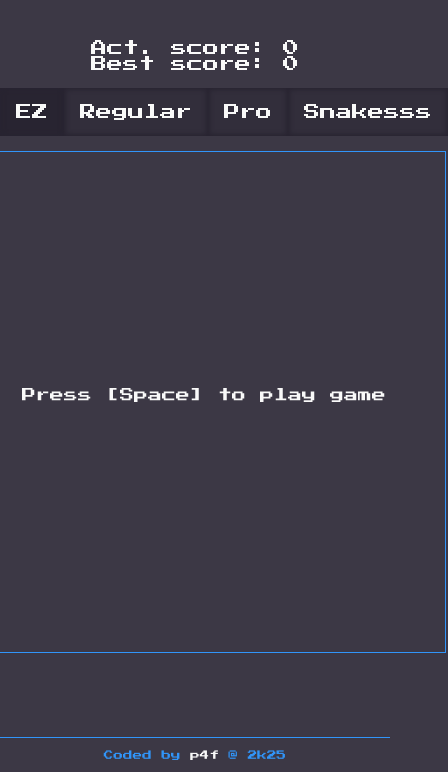
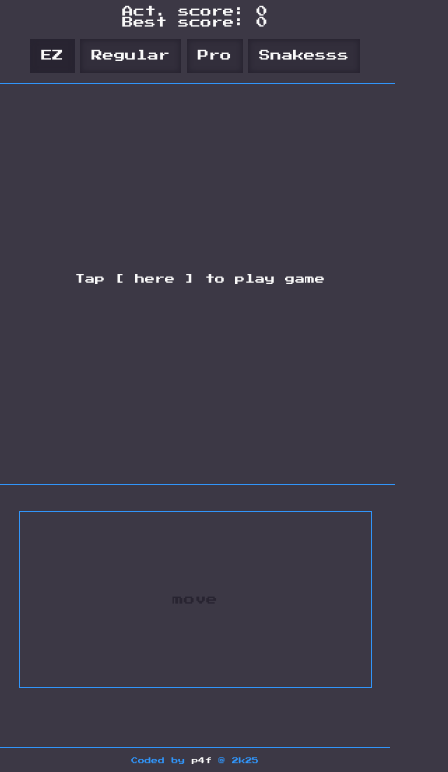
Before and after one commit to p4f-4-fun/Snake-2D-with-mobile-sterring, a plain HTML site: page index.html in a window 390 px wide. Shown: the part 72-844 px from the top of the page, 448 px wide, since content can reach past the window. Drawn offline with Linux system fonts and the light colour scheme.

Commit message:
start implementation of mobile touch steering, reactonwindowresize functioning, rAF implementation instead of setTimeout strategy, window scrollTo at mobile to always scroll bottom, some rwd

```diff
--- a/app.js
+++ b/app.js
@@ -19,13 +19,18 @@ const appGlobalProperties = {
 const gameLevels = {
     // "level_name": divider
     // for frames per second and more fps = more difficult game actually is
-    "EZ": 7,
-    "Regular": 15,
+    "EZ": 10,
+    "Regular": 20,
     "Pro": 30,
-    "Snakesss": 60,
+    "Snakesss": 45,
 };
 
 let gamerLevel = localStorage.getItem("gamerLevel") || "EZ";
+
+// rAF frame sterring
+let reqFPS = (() => Object.values(gameLevels)[ Object.entries(gameLevels).findIndex(entry => entry[0] === gamerLevel) ])();
+let computedDiffBetweenTimestamps = 0;
+let lastTimestamp = 0;
 
 const isPaused = {
     state: true,
@@ -45,8 +50,8 @@ const snake = {
     direction: "right",
     tail: [],
     tailColor: appGlobalProperties.colorGreen,
-    xPos: canvas.width/2,
-    yPos: canvas.height/2,
+    xPos: canvas.width / 2,
+    yPos: canvas.height / 2,
 };
 
 const applesStack = [];
@@ -57,13 +62,10 @@ const appleObjectsTemplate = [
     ["xPos", 0],
     ["yPos", 0],
 ];
-
-// Object Image OImage
-const OImage = new Image( appleObjectsTemplate[0][1] );
+// Object Image OImage with x,y dimensions which is actually snake.dimension value
+const OImage = new Image( appleObjectsTemplate[0][1], appleObjectsTemplate[0][1] );
 
 const createGameLevelElement = () => {
-    const gameLevelContainer = $(".game-level");
-
     // Create as much div levels as Object gameLevels contains (scalable)
     Object.keys(gameLevels).forEach(key => {
         const divLevelElement = $d.createElement("div");
@@ -72,26 +74,24 @@ const createGameLevelElement = () => {
 
         // flag level element active if
         (key === gamerLevel)
-            ? divLevelElement.classList.add("level","active")
+            ? divLevelElement.classList.add("level", "active")
             : divLevelElement.classList.add("level");
 
-        gameLevelContainer.appendChild(divLevelElement);
+        $(".game-level").appendChild(divLevelElement);
     });
 };
 
 const gameLevelHandler = (EventTarget) => {
-    const levelActiveElements = $all(".level.active");
-    levelActiveElements.forEach(element => element.classList.remove("active"));
-
+    $all(".level.active").forEach(element => element.classList.remove("active"));
     EventTarget.classList.add("active");
 
     gamerLevel = EventTarget.dataset.level;
     localStorage.setItem("gamerLevel", gamerLevel);
+
+    reqFPS = Object.values(gameLevels)[ Object.entries(gameLevels).findIndex(entry => entry[0] === gamerLevel) ];
 };
 
-const cleanUpCanvas = () => {
-    ctx.clearRect(0, 0, canvas.width, canvas.height);
-};
+const cleanUpCanvas = () => ctx.clearRect(0, 0, canvas.width, canvas.height);
 
 const drawPauseState = () => {
     ctx.font = `${isPaused.fontSize} "${isPaused.fontFamily}"`;
@@ -99,9 +99,7 @@ const drawPauseState = () => {
     ctx.fillText(`${isPaused.text.content}`, isPaused.text.xPos, isPaused.text.yPos);
 };
 
-const renderScore = () => {
-    $(".actual-score > span").textContent = actualScore;
-};
+const renderScore = () => $(".actual-score > span").textContent = actualScore;
 
 const renderBestScore = () => {
     if (localStorage.getItem("bestScore"))
@@ -120,15 +118,13 @@ const updateScore = () => {
     renderBestScore();
 };
 
-const gameOver = () => {
-    window.location.reload();
-};
+const gameOver = () => window.location.reload();
 
 const mapSnakePositions = () => {
     if (actualScore !== 0) {
+        // Remove elements from [actualScore + 1] position, + 1 means next afters, because of unshift now new element
+        snake.tail.splice(actualScore + 1, 1);
         snake.tail.unshift({x: snake.xPos, y: snake.yPos});
-        // Remove elements from [actualScore + 1] position, + 1 means next after, because of unshift now new element
-        snake.tail.splice(actualScore + 1, 1);
         return;
     }
 
@@ -173,7 +169,7 @@ const drawSnake = () => {
     // TAIL
     for (let i = 0; i < actualScore; i++) {
         ctx.fillStyle = snake.tailColor;
-        ctx.fillRect(snake.tail[i].x, snake.tail[i].y, snake.dimension/2, snake.dimension/2);
+        ctx.fillRect(snake.tail[i].x, snake.tail[i].y, snake.dimension, snake.dimension);
     }
 
     // Keep moving only if the game is not paused
@@ -181,9 +177,7 @@ const drawSnake = () => {
 };
 
 const createAppleObjects = () => {
-    const howManyApples = 3;
-
-    for (let i = 0; i < howManyApples; i++)
+    for (let i = 0; i < 3/* <- how many */; i++)
         applesStack[i] = Object.fromEntries(appleObjectsTemplate);
 };
 
@@ -235,7 +229,7 @@ const isAppleInCollision = (appleFromStack) => {
     return collisionDetected;
 };
 
-const randomizeApplesLocations = (apple) => {
+const randomizeAppleLocation = (apple) => {
     if (apple && apple !== "undefined") {
         do {
             apple.xPos = getAppleRandomPosition();
@@ -266,7 +260,7 @@ const checkAppleEaten = () => {
         if (snake.xPos === applesStack[i].xPos && snake.yPos === applesStack[i].yPos) {
             updateScore();
 
-            randomizeApplesLocations(applesStack[i]);
+            randomizeAppleLocation(applesStack[i]);
         }
     }
 };
@@ -281,7 +275,18 @@ const isBoundariesCollision = () => {
 };
 
 const bindEventsHandler = () => {
-    // Game steering
+    // Game steering on mobile touch screen
+    canvas.addEventListener("touchstart", (Event) => {
+        isPaused.state = !isPaused.state;
+    });
+
+    $(".move-area").addEventListener("touchmove", (Event) => {
+        Event.preventDefault();
+        Event.stopImmediatePropagation();
+        console.log(Event);
+    });
+
+    // Game steering on PC
     $d.addEventListener("keydown", (Event) => {
         if (Event.key === " ")
             isPaused.state = !isPaused.state;
@@ -307,13 +312,12 @@ const bindEventsHandler = () => {
 
     // Event delegated to parent element .game-level
     $(".game-level").addEventListener("click", (Event) => Event.target.className.startsWith("level") && gameLevelHandler(Event.target));
+
+    // Event resize
+    window.addEventListener("resize", reactOnWindowSize);
 };
 
-const getComputedFramesByGameLevel = () => {
-    return Object.values(gameLevels)[ Object.entries(gameLevels).findIndex(entry => entry[0] === gamerLevel) ];
-};
-
-const gameloop = () => {
+const gameLoop = () => {
     cleanUpCanvas();
 
     isPaused.state && drawPauseState();
@@ -328,31 +332,69 @@ const gameloop = () => {
         isSnakeInCollisionWithTail() && gameOver();
         isBoundariesCollision() && gameOver();
     }
+};
 
-    // setTimeout(
-    //     gameloop,
-    //     // 1000 / x => x frames per 1 second [1s=1000ms], "x" depend on chosen game level
-    //     1000 / getComputedFramesByGameLevel()
-    // );
+const getFrame = (innerTimestamp) => {
+    // Math.round(1000 / reqFPS)) always give the same number depend on reqFPS
+    // if we want 10fps it means the frames takes only 100ms from one second, last time should be skipped
+    // so we and last and current timestamp to achieved number >= our 100ms, and having it we know elapsed
+    // time is OK to run our gameLoop, and then is reset and everyhing once again.. easy and cool,
+    // the SECOND is something CONSTANT in our world so this is the best solution to avoid situation
+    // the our app will go faster or slower depend on user monitor refresh rate,
+    // but despite of we get rid of the setTimeout which is not cool for gaming, but rAF isn't also smooth,
+    // because we just skipping time between our gameLoop callbacks so it looks not very good always,
+    // but this is the only way to avoid setTimeout and have loop in game
+    if (computedDiffBetweenTimestamps >= Math.round(1000 / reqFPS)) {
+        computedDiffBetweenTimestamps = 0;
+        gameLoop();
+    }
 
-    //setTimeout(() => { console.log(performance.now()); requestAnimationFrame(gameloop) }, 40);
+    // just add timestamps nothing else and ease if which checks if lastTimestamp exist just in case..
+    computedDiffBetweenTimestamps += (lastTimestamp) && Math.round(performance.now() - lastTimestamp);
 
-    requestAnimationFrame(gameloop)
+    //innerTimestamp is parameter from rAF which we can use as timestamp for our calculations
+    lastTimestamp = innerTimestamp;
+    requestAnimationFrame((innerTimestamp) => getFrame(innerTimestamp));
+};
 
+const reactOnWindowSize = () => {
+    if(window.innerWidth <= 600) {
+        // Just to always have .move-area best view for UX
+        window.scrollTo(0, document.body.scrollHeight);
+
+        canvas.width = canvas.height = 400;
+
+        isPaused.fontSize = "10px";
+        isPaused.text.content = "Tap [ here ] to play game";
+        isPaused.text.xPos = canvas.width / 5;
+        isPaused.text.yPos = canvas.height / 2;
+    } else {
+        window.scrollTo(0, -document.body.scrollHeight);
+
+        canvas.width = canvas.height = 500;
+
+        isPaused.fontSize = "14px";
+        isPaused.text.content = "Press [Space] to play game";
+        isPaused.text.xPos = canvas.width / 7;
+        isPaused.text.yPos = canvas.height / 2;
+    }
 };
 
 const init = () => {
+    reactOnWindowSize();
+
     renderScore();
     renderBestScore();
 
     createGameLevelElement();
 
     createAppleObjects();
-    randomizeApplesLocations();
+    randomizeAppleLocation();
 
     bindEventsHandler();
 
-    gameloop();
+    // init gameLoop by getFrame
+    requestAnimationFrame(getFrame);
 };
 
 window.onload = init;
--- a/index.html
+++ b/index.html
@@ -32,8 +32,11 @@
             </div>
             <div class="game-level" data-before-content="Choose level"></div>
             <div class="canvas-wrapper">
-                <canvas id="game-canvas" width="500" height="500"></canvas>
+                <canvas id="game-canvas"></canvas>
             </div>
+        </section>
+        <section class="game-steering">
+            <div class="move-area">move</div>
         </section>
     </main>
     <footer>
--- a/styles.scss
+++ b/styles.scss
@@ -26,7 +26,7 @@
     --base-font-color: 249,249,249;
     --base-font-blueish: 49,149,249;
     --base-font-contrast: 0,0,0;
-    --transition-duration: 0.25s;
+    --transition-duration: 0.2s;
 }
 
 html {
@@ -34,7 +34,7 @@ html {
 }
 @media screen and (max-width: 600px) {
     html {
-        font-size: 50%;
+        font-size: 35%;
     }
 }
 
@@ -82,14 +82,6 @@ body {
         margin: 2rem 0;
         position: relative;
 
-        @media screen and (max-width: 600px) {
-            & {
-                column-gap: normal;
-                justify-content: space-evenly;
-                width: 100%;
-            }
-        }
-
         &::before {
             background-color: rgba(var(--base-bg-color-dark), 1);
             @include boxShadowInset(rgba(var(--base-bg-color-darker), 1));
@@ -108,12 +100,22 @@ body {
             z-index: 1;
         }
 
+        @media screen and (max-width: 600px) {
+            & {
+                justify-content: center;
+                width: 100%;
+            }
+
+            &::before {
+                width: 100%;
+            }
+        }
+
         // Nice more precise/ direct, but for UX better to hover on parent layer - translate doesn't fadeOut between gaps of .level buttons
         // &:has(.level:hover)::before {
         //     opacity: 1;
         //     transform: translate(0, -6rem);
         // }
-
         &:hover::before {
             opacity: 1;
             transform: translate(0, -6rem);
@@ -145,12 +147,35 @@ body {
         @media screen and (max-width: 600px) {
             & {
                 box-shadow: none;
-                width: 500px;
+                width: 400px;
             }
 
             #game-canvas {
                 outline: 1px solid rgba(var(--base-font-blueish), 1);
             }
+        }
+    }
+}
+
+.game-steering {
+    display: none;
+}
+@media screen and (max-width: 600px) {
+    .game-steering {
+        align-items: center;
+        display: flex;
+        justify-content: center;
+        margin-top: 5rem;
+
+        .move-area {
+            aspect-ratio: 2/1;
+            align-items: center;
+            color: rgba(var(--base-bg-color-darker), 1);
+            display: flex;
+            justify-content: center;
+            outline: 1px solid rgba(var(--base-font-blueish), 1);
+            user-select: none;
+            width: 90%;
         }
     }
 }
```
Also changed, not shown: styles.css, 1 other file.
